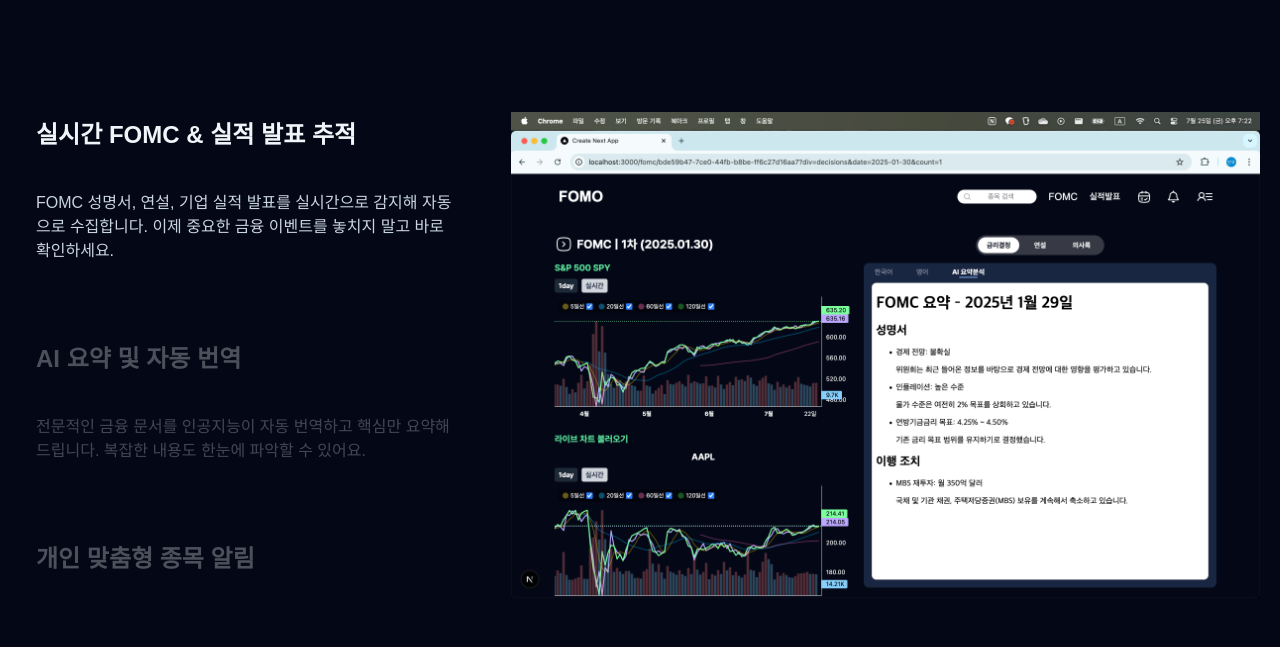
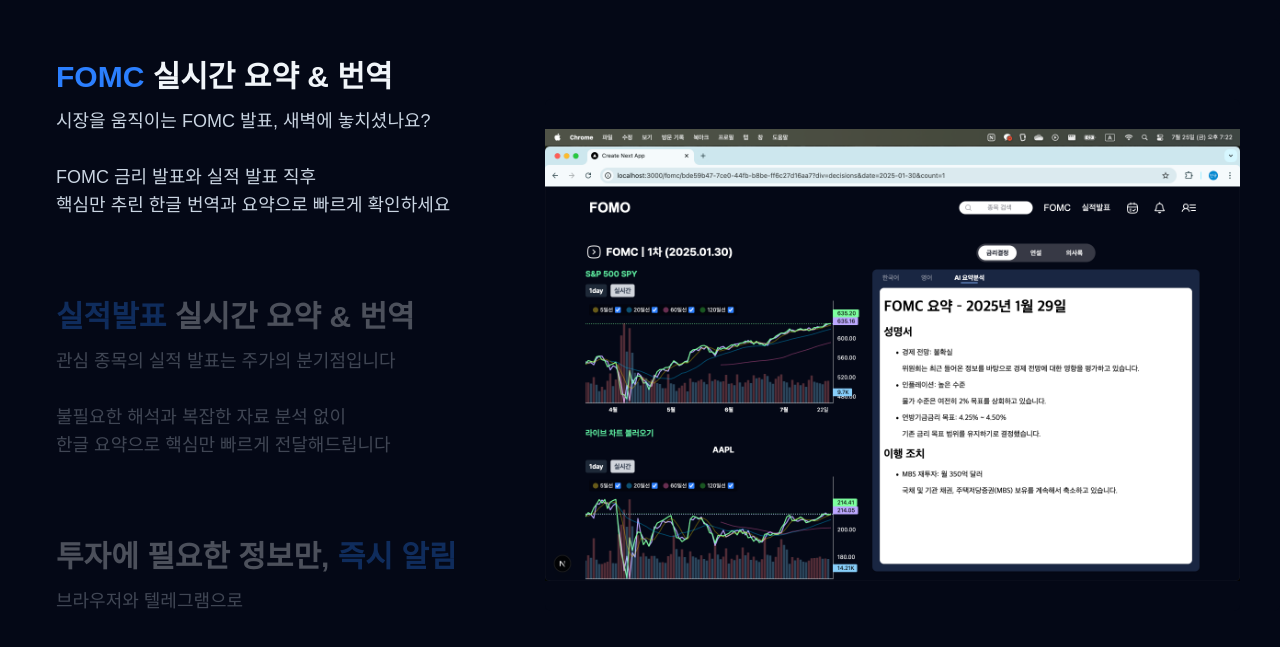
Before and after one commit to fomo-sol/FOMO-Client, a Next.js app: page / in a window 1280 px wide. Shown: the part 837-1484 px from the top of the page. Built offline with nearby package versions, Linux system fonts and the light colour scheme; no server answers.

Commit message:
feat landingpage design

```diff
--- a/package.json
+++ b/package.json
@@ -20,6 +20,7 @@
     "react": "^19.0.0",
     "react-dom": "^19.0.0",
     "react-select": "^5.10.2",
+    "sweetalert2": "^11.22.2",
     "tailwind-merge": "^3.3.1"
   },
   "devDependencies": {
--- a/src/app/page.js
+++ b/src/app/page.js
@@ -11,7 +11,7 @@
   const words = [
     {
       text: "발표가 끝나면 바로 도착하는",
-      className: "text-white dark:text-blue-500",
+      className: "text-white",
     },
 
     { text: " 한글 요약", className: "text-blue-500 dark:text-blue-500" },
@@ -19,55 +19,56 @@
 
   const content = [
     {
-      title: "실시간 FOMC & 실적 발표 추적",
+      title: '<span class="text-blue-500">FOMC</span> 실시간 요약 & 번역',
       description:
-        "FOMC 성명서, 연설, 기업 실적 발표를 실시간으로 감지해 자동으로 수집합니다. 이제 중요한 금융 이벤트를 놓치지 말고 바로 확인하세요.",
+        "시장을 움직이는 FOMC 발표, 새벽에 놓치셨나요?|| FOMC 금리 발표와 실적 발표 직후| 핵심만 추린 한글 번역과 요약으로 빠르게 확인하세요",
       content: (
         <div className="flex h-full w-full items-center justify-center text-white">
           <img
             src="/fomc_r.png"
-            className="w-200 h-auto object-cover"
+            className="w-180 h-auto object-cover"
             alt="FOMC demo"
           />
         </div>
       ),
     },
     {
-      title: "AI 요약 및 자동 번역",
+      title: '<span class="text-blue-500">실적발표</span> 실시간 요약 & 번역',
       description:
-        "전문적인 금융 문서를 인공지능이 자동 번역하고 핵심만 요약해드립니다. 복잡한 내용도 한눈에 파악할 수 있어요.",
+        "관심 종목의 실적 발표는 주가의 분기점입니다|| 불필요한 해석과 복잡한 자료 분석 없이| 한글 요약으로 핵심만 빠르게 전달해드립니다",
       content: (
         <img
           src="/earning.png"
-          className="w-200 h-auto object-cover"
+          className="w-180 h-auto object-cover"
           alt="FOMC demo"
         />
       ),
     },
     {
-      title: "개인 맞춤형 종목 알림",
+      title:
+        '투자에 필요한 정보만, <span class="text-blue-500">즉시 알림</span>',
       description:
-        "당신의 관심 종목과 포트폴리오에 영향을 주는 뉴스만 골라서 알려드립니다. 더 똑똑한 투자 결정을 도와드려요.",
+        "브라우저와 텔레그램으로 |원하는 정보만 선택적으로 수신하세요|| 중요 발표를 실시간으로 받아 기회를 놓치지 마세요",
       content: (
         <img
           src="/alert.png"
           width={300}
           height={300}
-          className="w-200 h-auto object-cover"
+          className="w-180 h-auto object-cover"
           alt="FOMC demo"
         />
       ),
     },
     {
-      title: "데이터로 움직이는 통찰력",
+      title: '한눈에 보는 발표 일정 <span class="text-blue-500">캘린더</span>',
       description:
-        "과거 FOMC 결과와 시장 반응, 기업 실적 흐름을 한눈에 분석할 수 있습니다. 투자 판단에 필요한 데이터를 시각화해 더 명확한 전략을 세울 수 있어요.",
+        "다가오는 FOMC 일정과 실적 발표를 한 화면에서 확인하세요|| 시장의 주요 이벤트를 미리 파악하고| 전략적으로 대응할 수 있습니다",
       content: (
         <img
           src="/calendar.png"
           width={300}
           height={300}
-          className="w-200 h-auto object-cover"
+          className="w-180 h-auto object-cover"
           alt="FOMC demo"
         />
       ),
--- a/src/components/ui/sticky-scroll-reveal.js
+++ b/src/components/ui/sticky-scroll-reveal.js
@@ -48,7 +48,7 @@
       animate={{
         backgroundColor: backgroundColors[0],
       }}
-      className="relative flex h-[37rem] justify-center space-x-10 overflow-y-auto rounded-md p-5"
+      className="relative flex h-[37rem] justify-center space-x-10 overflow-y-auto rounded-md p-10"
       style={{
         scrollbarWidth: "none", // Firefox
         msOverflowStyle: "none", // IE 10+
@@ -58,7 +58,7 @@
       <div className="div relative flex items-start px-4">
         <div className="max-w-md">
           {content.map((item, index) => (
-            <div key={item.title + index} className="my-20">
+            <div key={item.title + index} className="">
               <motion.h2
                 initial={{
                   opacity: 0,
@@ -66,10 +66,10 @@
                 animate={{
                   opacity: activeCard === index ? 1 : 0.3,
                 }}
-                className="text-2xl font-bold text-slate-100"
-              >
-                {item.title}
-              </motion.h2>
+                className="text-3xl font-bold text-slate-100"
+                dangerouslySetInnerHTML={{ __html: item.title }}
+              />
+
               <motion.p
                 initial={{
                   opacity: 0,
@@ -77,9 +77,18 @@
                 animate={{
                   opacity: activeCard === index ? 1 : 0.3,
                 }}
-                className="text-kg mt-10  text-slate-300"
+                className="text-lg mt-3 text-slate-300 my-20"
               >
-                {item.description}
+                {item.description
+                  .replace(/\|\|/g, "\n\n") // 두 번 엔터
+                  .replace(/\|/g, "\n") // 한 번 엔터
+                  .split("\n")
+                  .map((line, i) => (
+                    <span key={i}>
+                      {line}
+                      <br />
+                    </span>
+                  ))}
               </motion.p>
             </div>
           ))}
```
Also changed, not shown: 1 other file (tests, documents, lock files or other folders).
